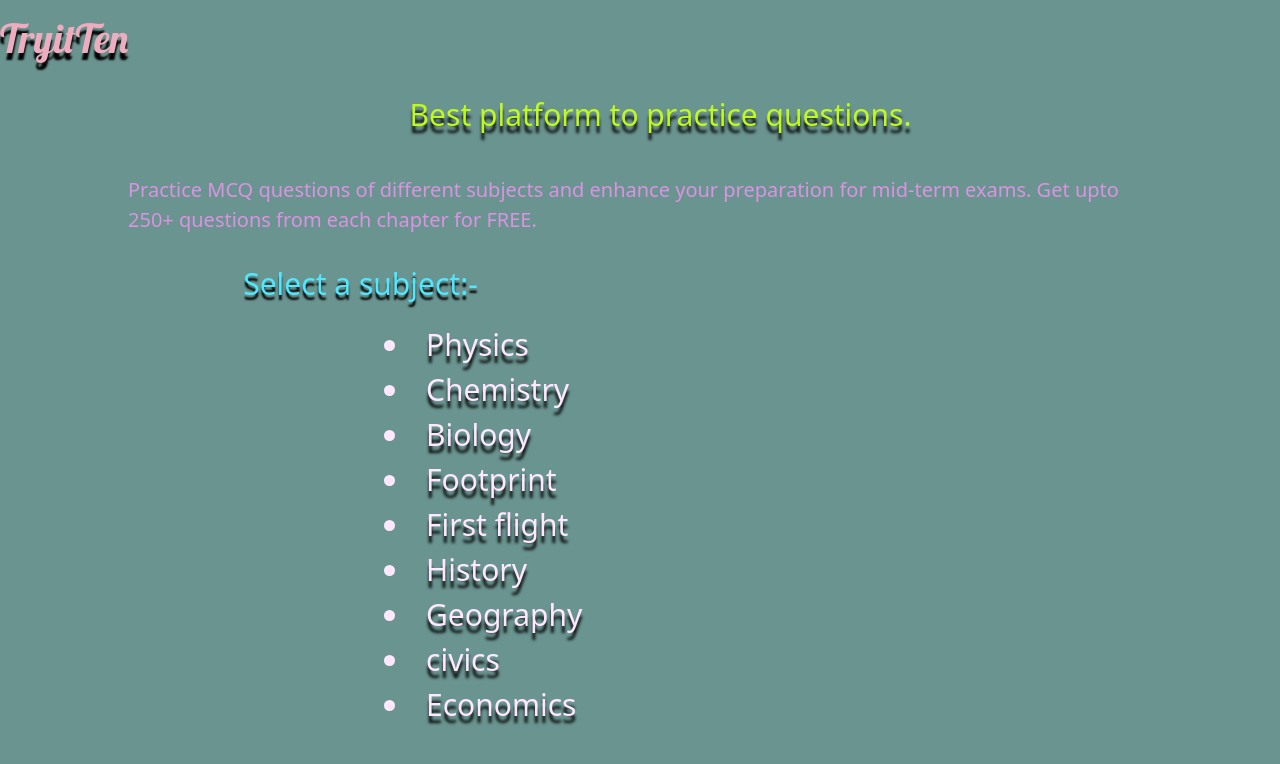
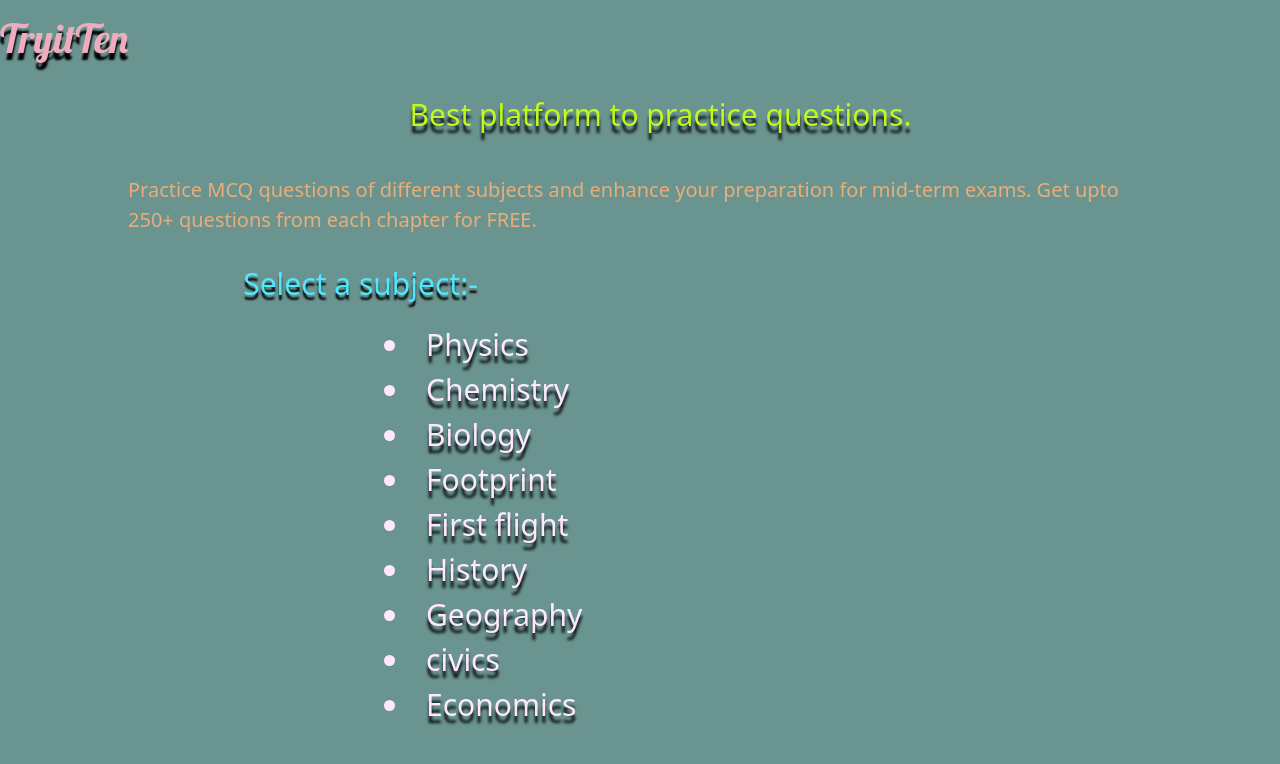
Before and after one commit to tryitten/get-ready-project, a plain HTML site: page index.html in a window 1280 px wide. Drawn offline with nearby package versions, Linux system fonts and the light colour scheme.

Commit message:
Update style.css

```diff
--- a/style.css
+++ b/style.css
@@ -60,7 +60,7 @@ p{
     margin-bottom: 2%;
     margin-top: 3%;
     font-size: 20px;
-    color:rgb(218,147,224);
+    color:rgb(235, 173, 119);
 
 
 }
```
